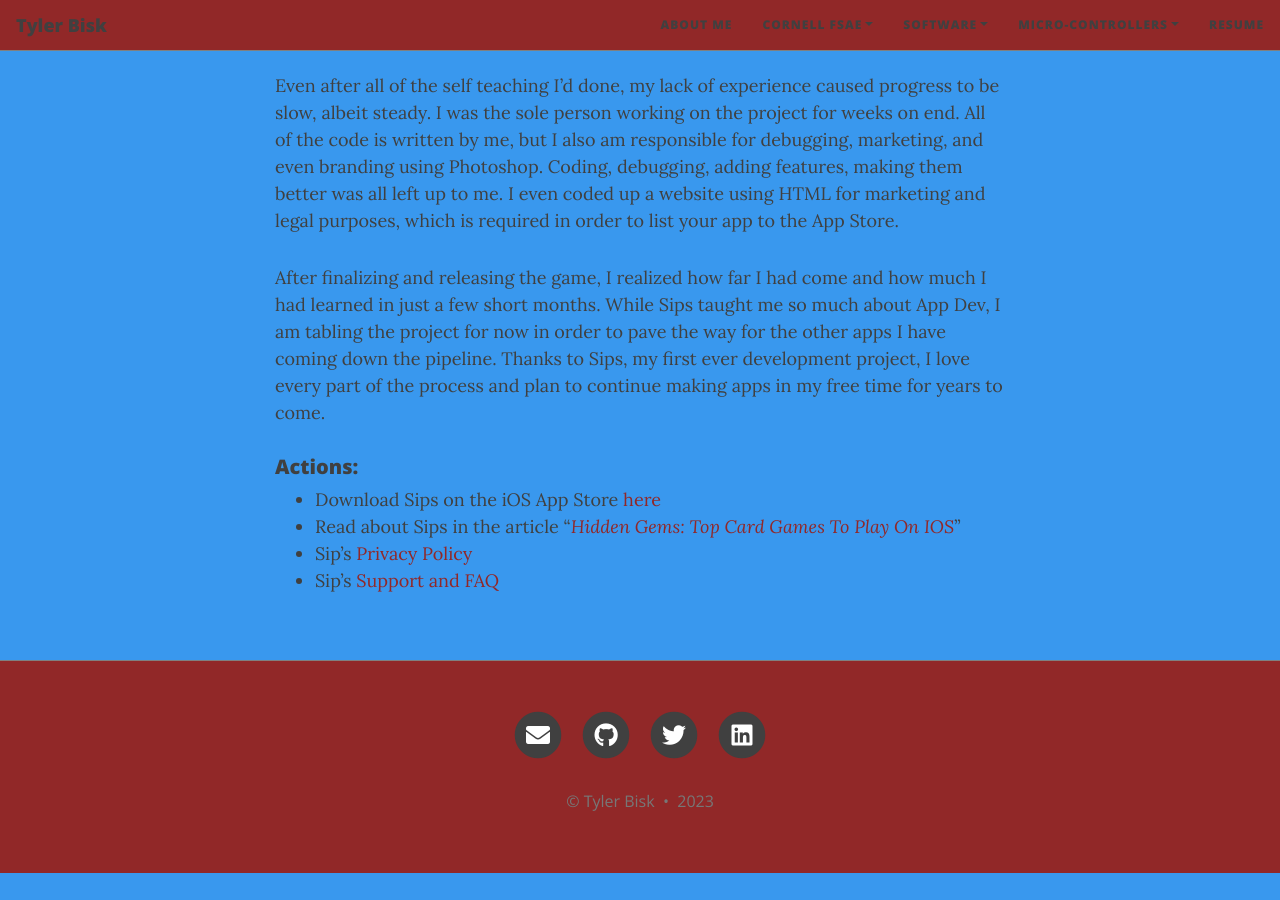
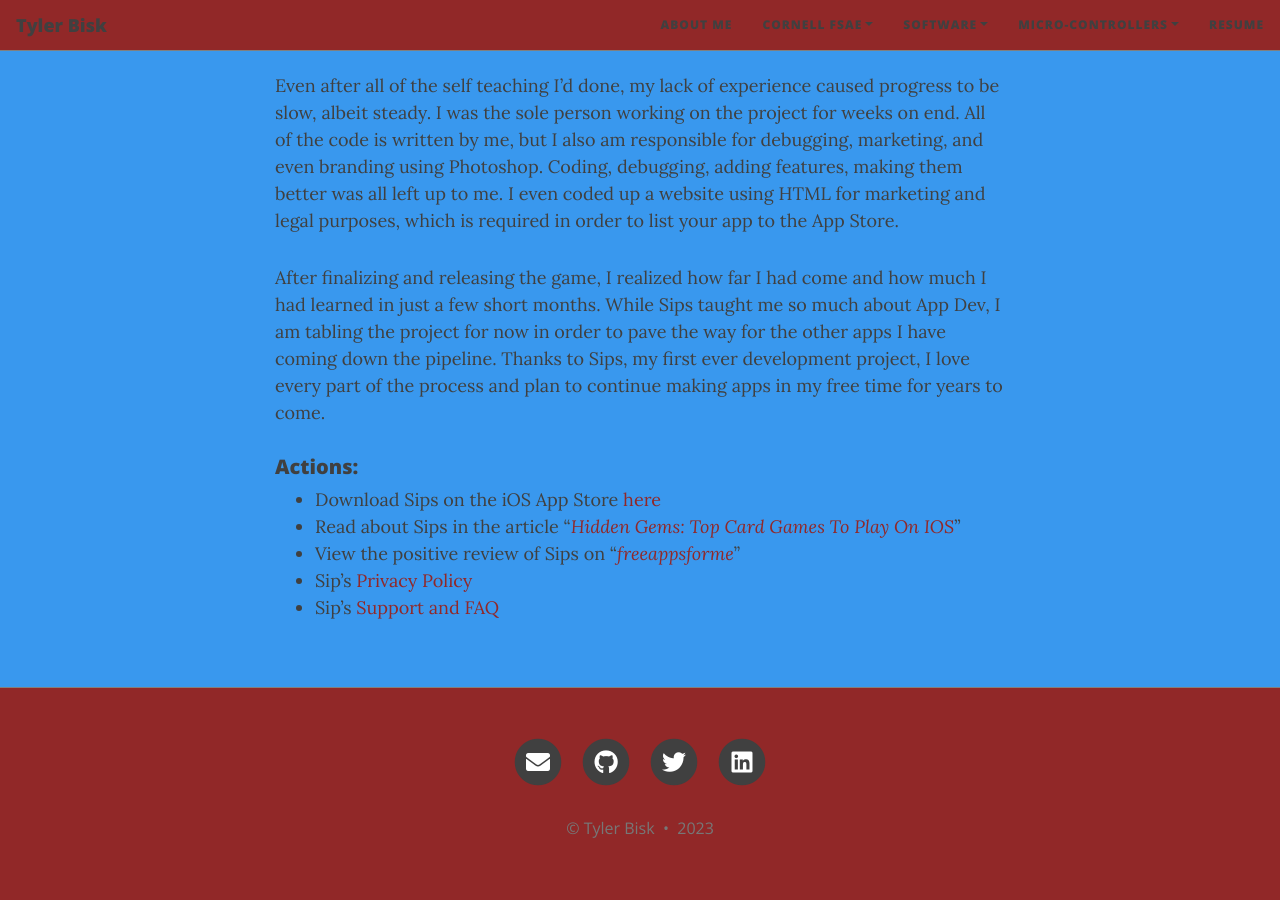
Before and after one commit to tylerbisk/netlify, a Jekyll site: the page built from sips.md, in a window 1280 px wide and 900 px high, scrolled down 1375 px. Built offline with Jekyll 4.4.1, drawn with Linux system fonts in a browser that asks for light colours; nearby versions of some CDN libraries; before the commit the page ends 2248 px from its top, so only the background shows below that.

Commit message:
freeappsforme

```diff
--- a/sips.md
+++ b/sips.md
@@ -29,5 +29,6 @@ After finalizing and releasing the game, I realized how far I had come and how m
 ##### Actions:
 - Download Sips on the iOS App Store [here](https://apps.apple.com/us/app/id1511594732){:target="_blank"}
 - Read about Sips in the article "[*Hidden Gems: Top Card Games To Play On IOS*](https://gameskeys.net/hidden-gems-top-card-games-to-play-on-ios/#Sips){:target="_blank"}"
+- View the positive review of Sips on "[*freeappsforme*](https://freeappsforme.com/sips-drink-with-friends-app-review/){:target="_blank"}"
 - Sip's [Privacy Policy](/sips/privacy/)
 - Sip's [Support and FAQ](/sips/support)
```
